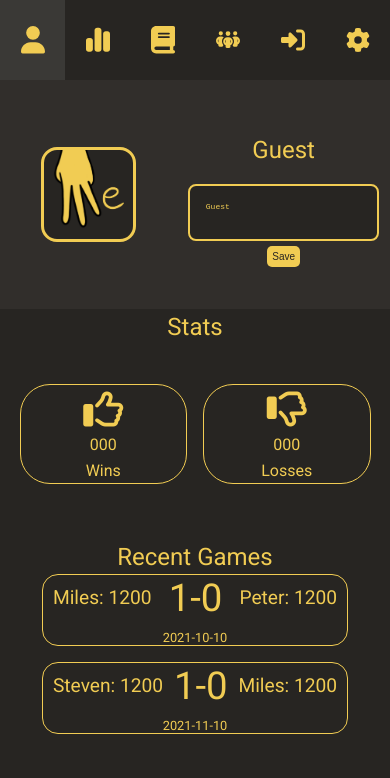
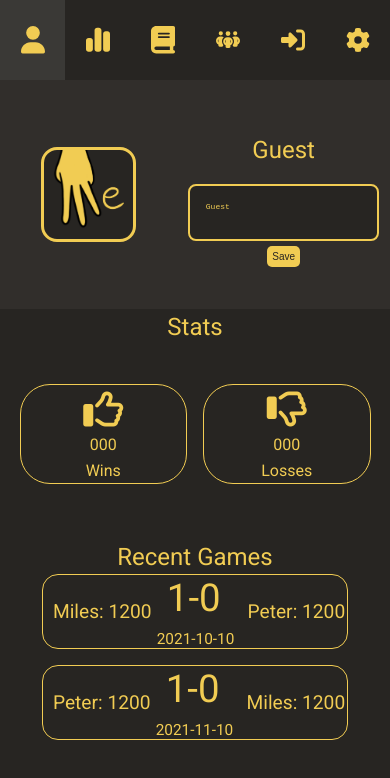
Before and after one commit to TheArtemis/chopstick.js, a Vue app: page /profile in a window 390 px wide. Shown: the top 778 px of the page. Built offline with nearby package versions, Linux system fonts and the light colour scheme.

Commit message:
recent games fixed

```diff
--- a/src/assets/recentGames.css
+++ b/src/assets/recentGames.css
@@ -1,16 +1,18 @@
 .recent-games-container {
   display: flex;
   flex-direction: column;
-    gap:1em;
+  gap: 1em;
 }
 
 .recent-game-container {
   border: 1px solid var(--color-primary);
   border-radius: 1em;
+  width: 100%;
   color: var(--color-primary);
   display: flex;
   flex-direction: column;
   align-items: center;
+  flex: 1;
 }
 
 .player-container {
@@ -27,6 +29,7 @@
 }
 
 .score {
+  margin-left: 13%;
   text-align: center;
   font-size: 2em;
 }
@@ -35,3 +38,26 @@
   font-size: 0.8em;
   margin-top: 10px;
 }
+
+.score-container {
+  display: flex;
+  flex-direction: column;
+  align-items: flex-start;
+  font-size: 1.2em;
+}
+
+@media screen and (max-width: 768px) {
+  .score-container {
+    font-size: 1em;
+  }
+  .player-info {
+    margin-right: 0.1em;
+  }
+}
+
+@media screen and (max-width: 380px) {
+  .player-info {
+    width: 20%;
+    margin-right: 0.5em;
+  }
+}
--- a/src/components/RecentGames/recentGame.vue
+++ b/src/components/RecentGames/recentGame.vue
@@ -25,9 +25,11 @@ export default {
   <div class="recent-game-container">
     <div class="player-container">
       <div class="player-info">{{ player1 }}: {{ rating1 }}</div>
-      <div class="score">{{ winner === player1 ? '1-0' : '0-1' }}</div>
+      <div class="score-container">
+        <div class="score">{{ winner === player1 ? '1-0' : '0-1' }}</div>
+        <div class="date">{{ date }}</div>
+      </div>
       <div class="player-info">{{ player2 }}: {{ rating2 }}</div>
     </div>
-    <div class="date">{{ date }}</div>
   </div>
 </template>
--- a/src/pages/Profile.vue
+++ b/src/pages/Profile.vue
@@ -167,11 +167,11 @@ export default {
     })
 
     this.recentGamesList.push({
-      player1: 'Steven',
+      player1: 'Peter',
       rating1: 1200,
       player2: 'Miles',
       rating2: 1200,
-      winner: 'Steven',
+      winner: 'Peter',
       date: '2021-11-10',
     })
   },
--- a/src/pages/Stats.vue
+++ b/src/pages/Stats.vue
@@ -28,7 +28,9 @@ export default {
     };
   },
   async created() {
-    /*if (localStorage.getItem('chopsticks_authToken')) {
+    try{
+      console.log("created");
+      if (localStorage.getItem('chopsticks_authToken')) {
       this.guest = false;
     }
     if (this.guest == true) {
@@ -61,6 +63,9 @@ export default {
         console.log(error);
       }
     }
+    } catch (error) {
+      console.error("created error",error);
+    }
   },
   beforeMount() {
     /* QUERY AL DATABASE PER AVERE LE PARTITE RECENTI */
@@ -72,7 +77,7 @@ export default {
       rating1: 1200,
       player2: 'Peter',
       rating2: 1200,
-      winner: 'Miles',
+      winner: 'Peter',
       date: '2021-10-10',
     })
 
@@ -105,8 +110,8 @@ export default {
   },
   mounted() {
     console.log("mounted");
-    this.createLineChart(this.recentGamesList);
     this.$nextTick(() => {
+      this.createLineChart(this.recentGamesList);
       this.createPieChart();
     }); // wait for the render to finish before creating the chart
     this.updateLineChart();
```
Lines whose indentation alone changed are shown as unchanged.
